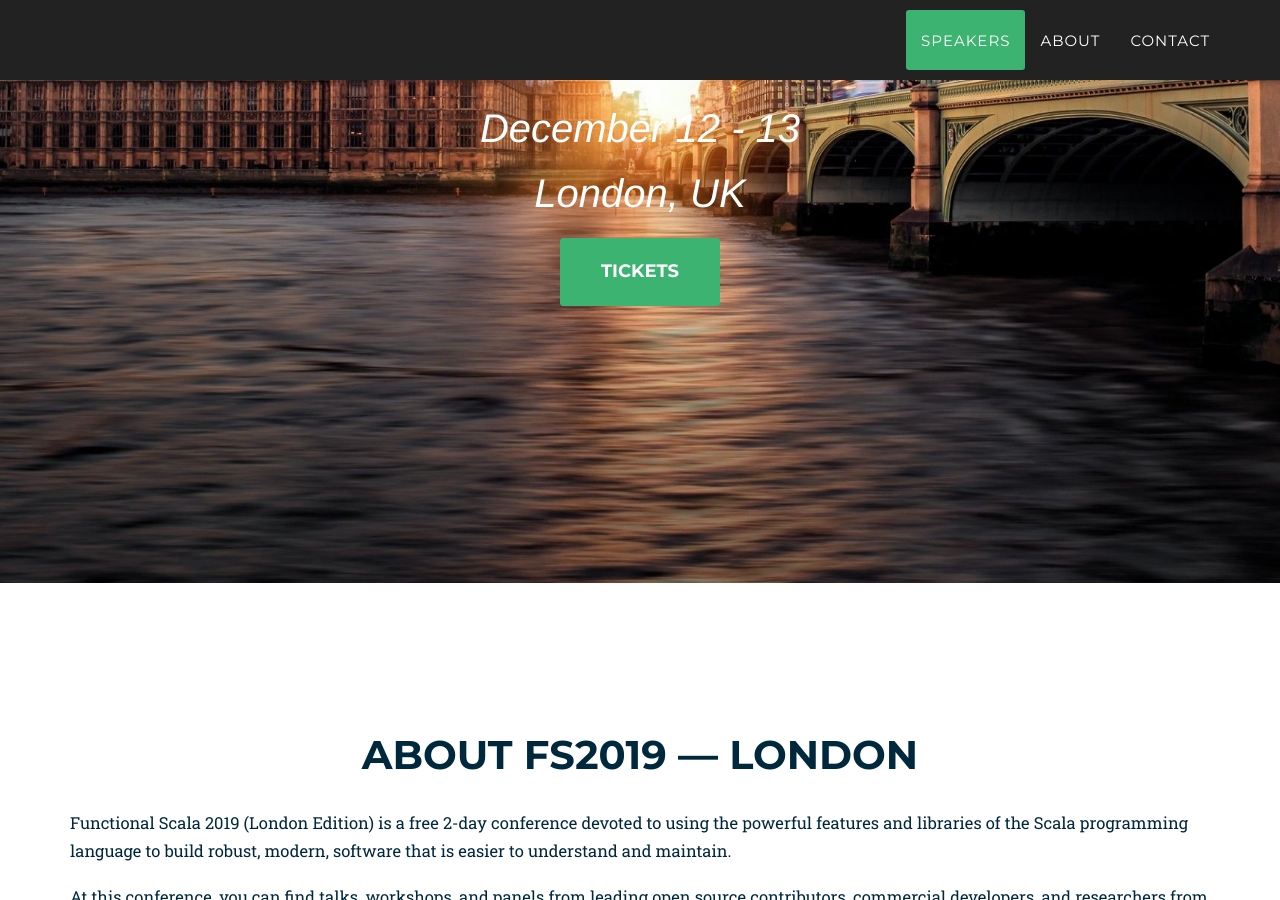
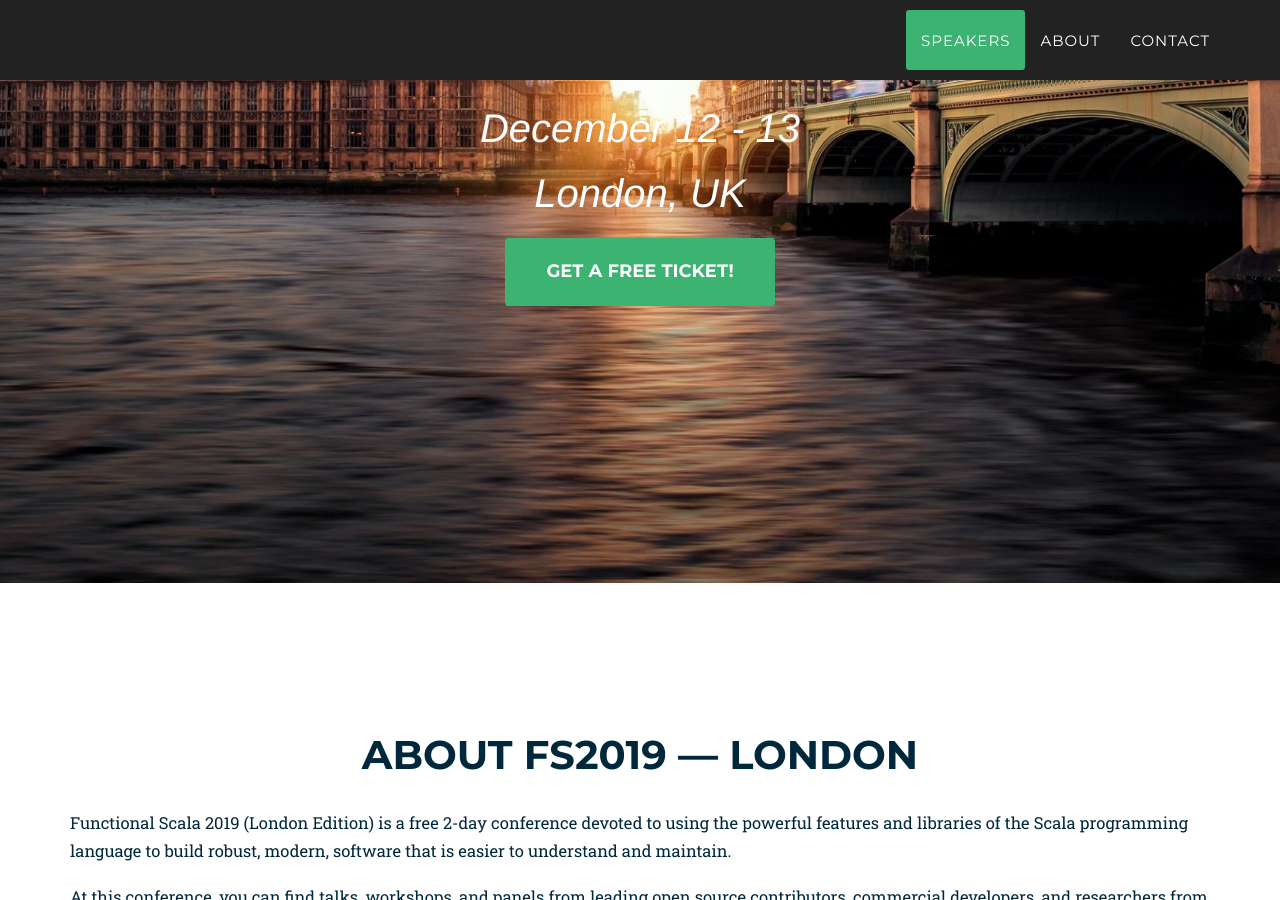
Before and after one commit to melvinchng/event-jekyll-theme, a Jekyll site: the page built from index.html, in a window 1280 px wide and 900 px high, scrolled down 317 px. Built offline with Jekyll 4.4.1, drawn with Linux system fonts in a browser that asks for light colours; some web fonts are replaced.

Commit message:
Modify button text

```diff
--- a/_layouts/2017_home.html
+++ b/_layouts/2017_home.html
@@ -15,7 +15,7 @@
                 <div class="intro-heading">Functional Scala 2019<br></div>
                 <div class="intro-lead-in">December 12 - 13</div>
                 <div class="intro-lead-in">London, UK</div>
-                <a href="https://www.eventbrite.com/e/functional-scala-2019-london-edition-tickets-71645713257" class="page-scroll btn btn-xl">Tickets</a>
+                <a href="https://www.eventbrite.com/e/functional-scala-2019-london-edition-tickets-71645713257" class="page-scroll btn btn-xl">Get A Free Ticket!</a>
             </div>
         </div>
     </header>
```
